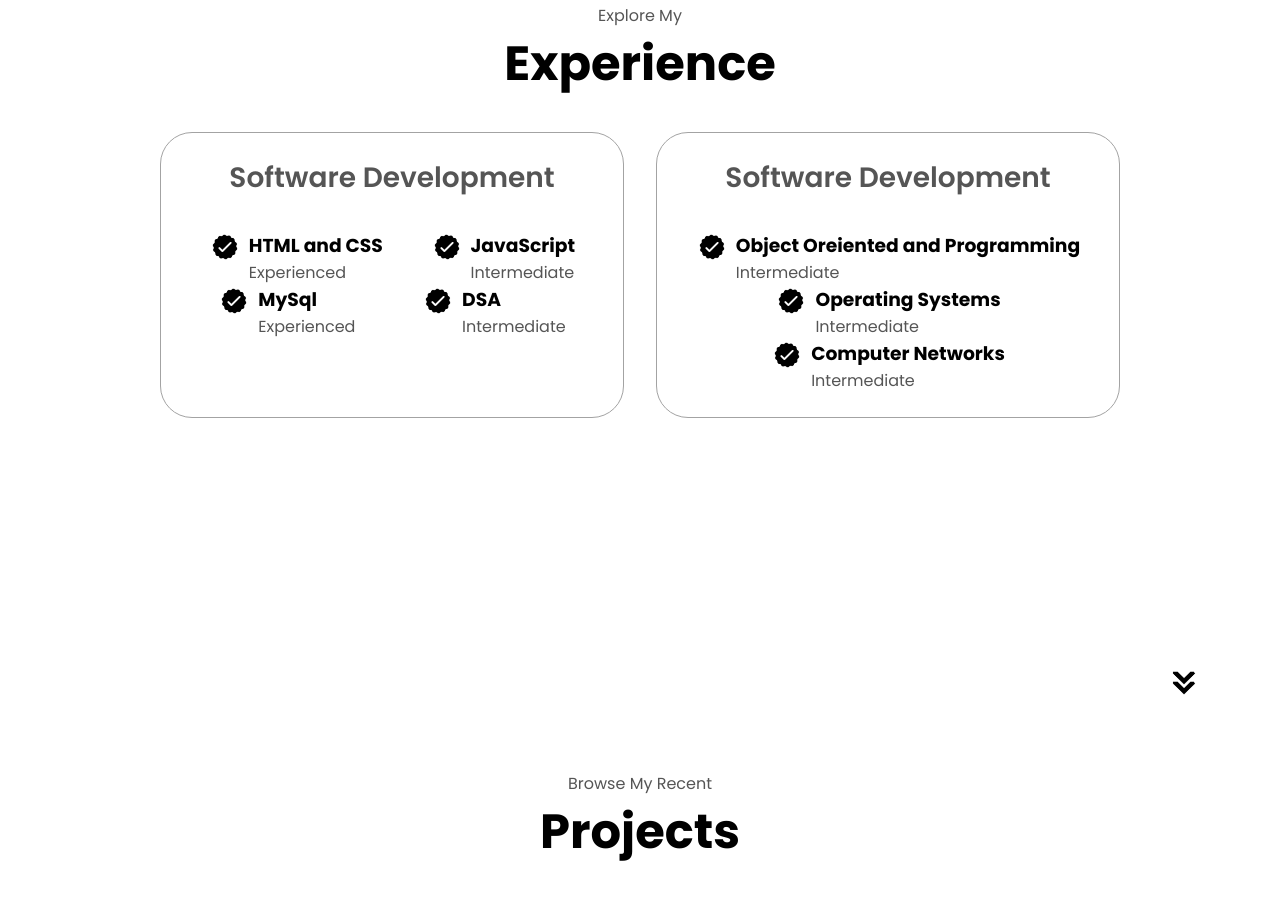
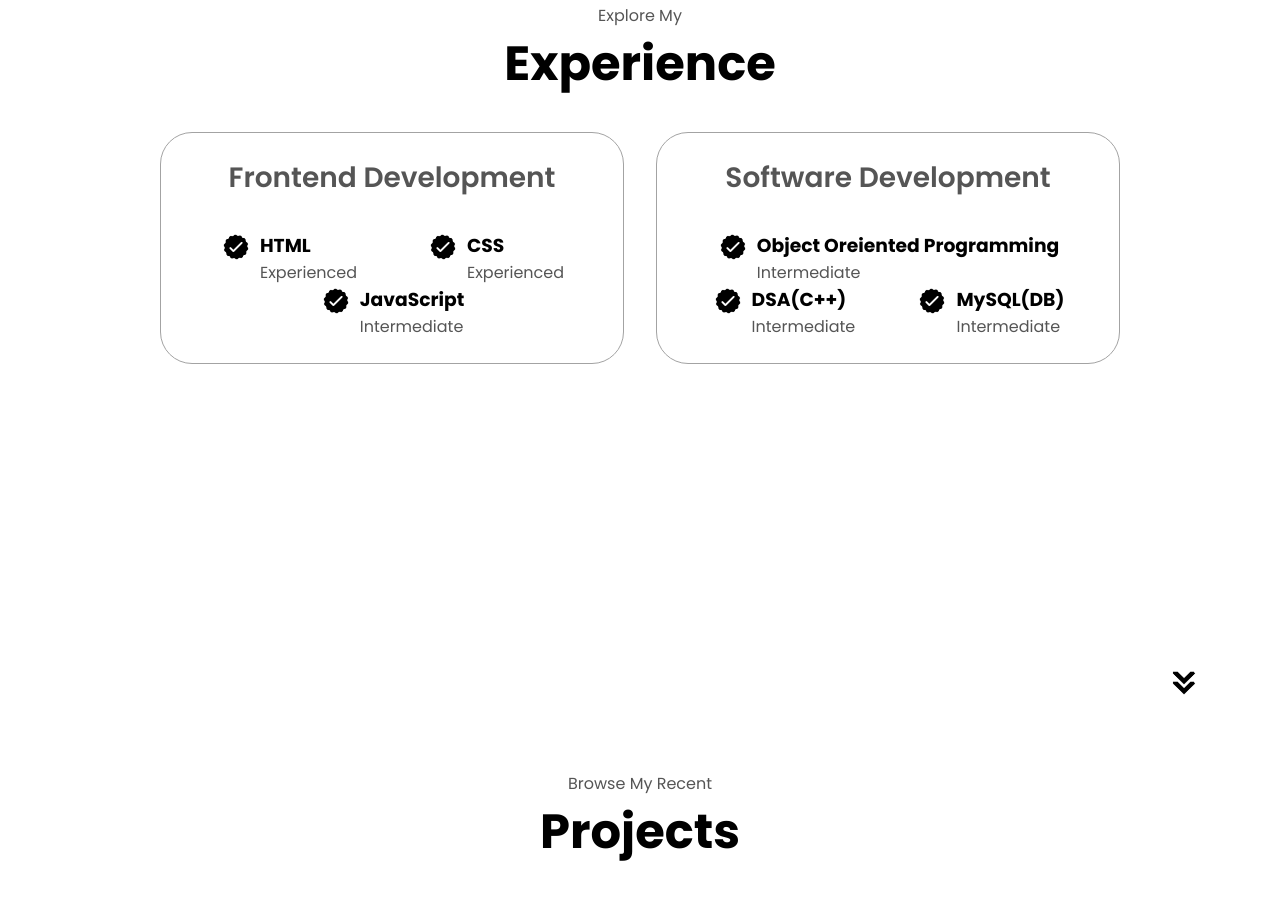
Before and after one commit to Payel1562/MyPortfolio, a plain HTML site: page index.html in a window 1280 px wide. Shown: the part 1693-2591 px from the top of the page. Drawn offline with Linux system fonts and the light colour scheme.

Commit message:
Update index.html

```diff
--- a/index.html
+++ b/index.html
@@ -94,12 +94,19 @@
     <div class="experience-details-container">
       <div class="about-containers">
         <div class="details-container">
-          <h2 class="experience-sub-title">Software Development</h2>
+          <h2 class="experience-sub-title">Frontend Development</h2>
           <div class="article-container">
             <article>
               <img src="./assets/checkmark.png" alt="Experience Icon" class="icon">
               <div>
-                <h3>HTML and CSS</h3>
+                <h3>HTML</h3>
+                <p>Experienced</p>
+              </div>
+            </article>
+            <article>
+              <img src="./assets/checkmark.png" alt="Experience Icon" class="icon">
+              <div>
+                <h3>CSS</h3>
                 <p>Experienced</p>
               </div>
             </article>
@@ -107,20 +114,6 @@
               <img src="./assets/checkmark.png" alt="Experience Icon" class="icon">
               <div>
                 <h3>JavaScript</h3>
-                <p>Intermediate</p>
-              </div>
-            </article>
-            <article>
-              <img src="./assets/checkmark.png" alt="Experience Icon" class="icon">
-              <div>
-                <h3>MySql</h3>
-                <p>Experienced</p>
-              </div>
-            </article>
-            <article>
-              <img src="./assets/checkmark.png" alt="Experience Icon" class="icon">
-              <div>
-                <h3>DSA</h3>
                 <p>Intermediate</p>
               </div>
             </article>
@@ -132,21 +125,21 @@
             <article>
               <img src="./assets/checkmark.png" alt="Experience Icon" class="icon">
               <div>
-                <h3>Object Oreiented and Programming</h3>
+                <h3>Object Oreiented Programming</h3>
                 <p>Intermediate</p>
               </div>
             </article>
             <article>
               <img src="./assets/checkmark.png" alt="Experience Icon" class="icon">
               <div>
-                <h3>Operating Systems</h3>
+                <h3>DSA(C++)</h3>
                 <p>Intermediate</p>
               </div>
             </article>
             <article>
               <img src="./assets/checkmark.png" alt="Experience Icon" class="icon">
               <div>
-                <h3>Computer Networks</h3>
+                <h3>MySQL(DB)</h3>
                 <p>Intermediate</p>
               </div>
             </article>
```
